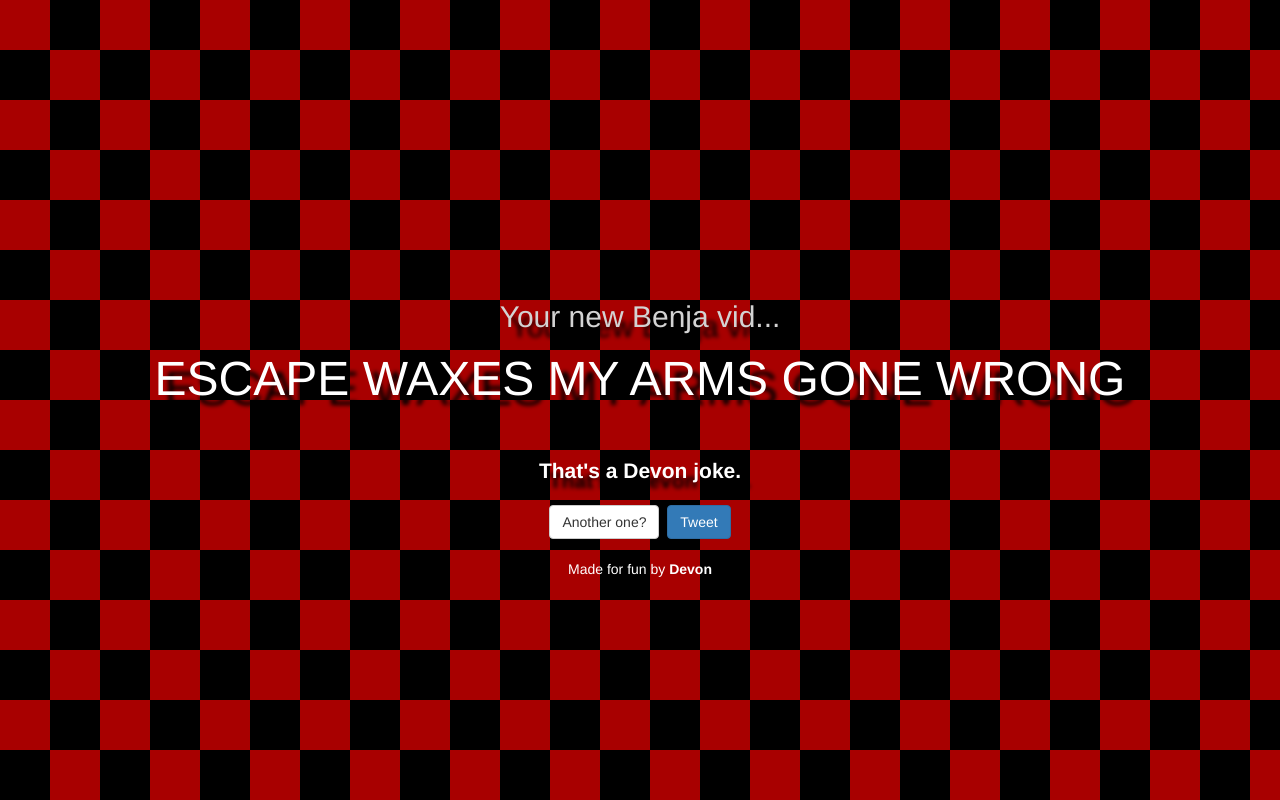
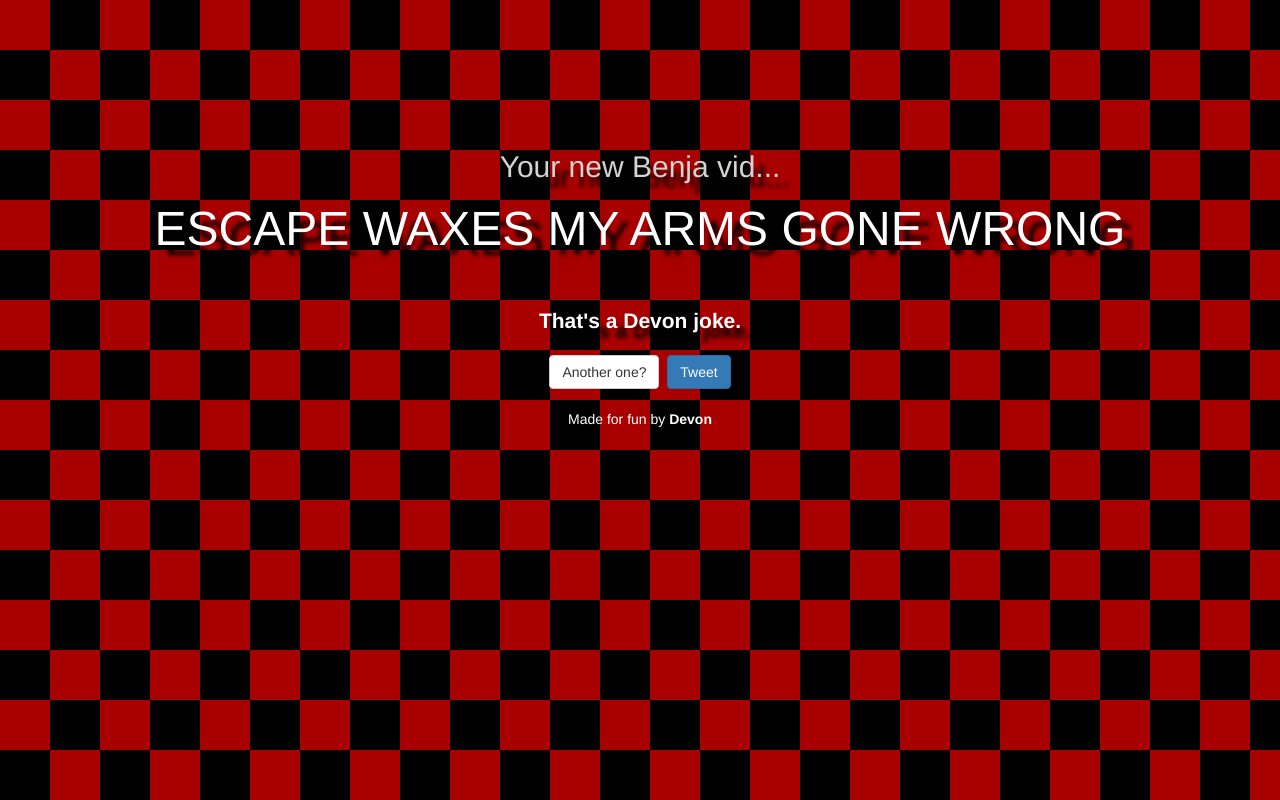
Before and after one commit to BladehellMC/BenjaVidNameGenerator, a plain HTML site: page index.html in a window 1280 px wide. Drawn offline with nearby package versions, Linux system fonts and the light colour scheme.

Commit message:
Update index.html

```diff
--- a/index.html
+++ b/index.html
@@ -26,7 +26,7 @@
   <body>
     <div class="container">
 
-      <div class="text-center" style="margin-top: 300px;">
+      <div class="text-center" style="margin-top: 150px;">
         <h2 class="text-muted shadow">Your new Benja vid...</h2>
         <h1 style="margin-bottom: 50px;" id="idea" class="animated infinite pulse shadow">&nbsp;</h1>
         <p class="lead shadow" style="font-weight: bold;" id="subtext">Subtext</p>
```
